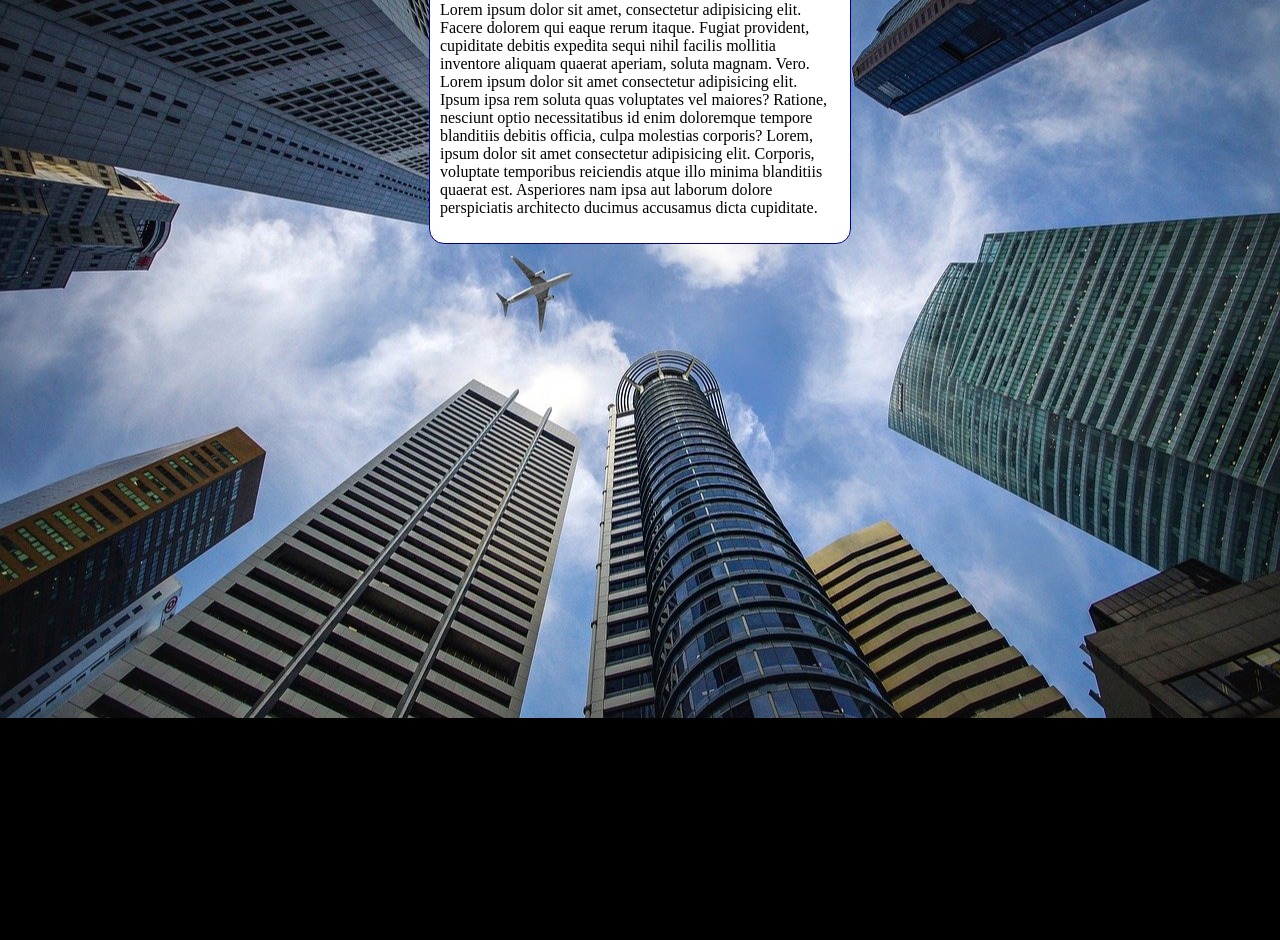
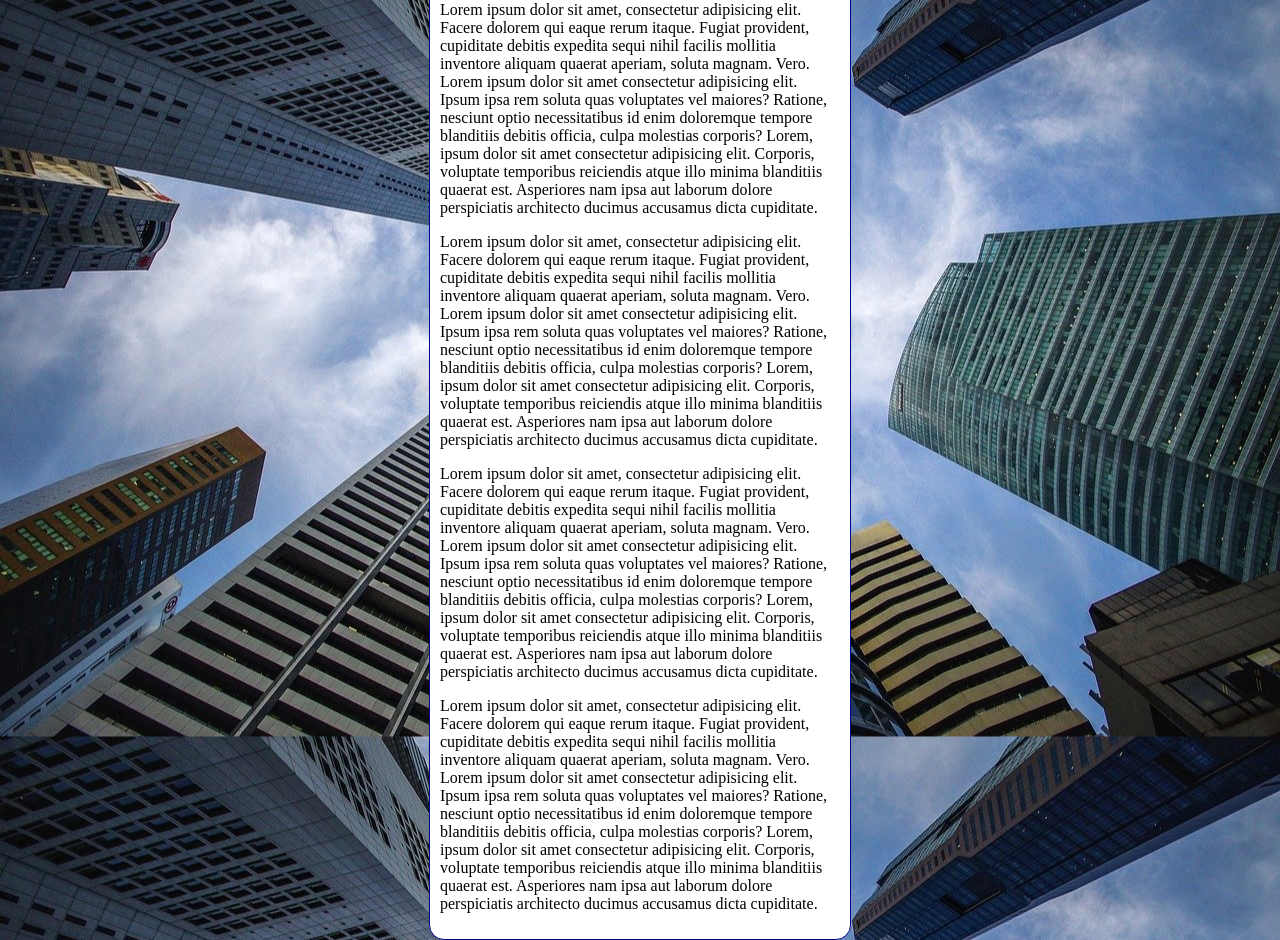
Before and after one commit to guspnet/HTML-CSS, a plain HTML site: page Exercicios/ex022/fundo006.html in a window 1280 px wide. Shown: the part 98-1038 px from the top of the page. Before the commit the page ends 816 px from the top, so only its background shows below. Drawn offline with Linux system fonts and the light colour scheme.

Commit message:
Update fundo006.html

```diff
--- a/Exercicios/ex022/fundo006.html
+++ b/Exercicios/ex022/fundo006.html
@@ -11,7 +11,7 @@
             background-color: black;
             background-image: url('imagens/wallpaper002.jpg');
             background-position:  center center;
-            background-repeat: no-repeat;
+            background-repeat: repeat-y;
             background-size: cover;
         }
 
@@ -31,6 +31,15 @@
         <p>
             Lorem ipsum dolor sit amet, consectetur adipisicing elit. Facere dolorem qui eaque rerum itaque. Fugiat provident, cupiditate debitis expedita sequi nihil facilis mollitia inventore aliquam quaerat aperiam, soluta magnam. Vero. Lorem ipsum dolor sit amet consectetur adipisicing elit. Ipsum ipsa rem soluta quas voluptates vel maiores? Ratione, nesciunt optio necessitatibus id enim doloremque tempore blanditiis debitis officia, culpa molestias corporis? Lorem, ipsum dolor sit amet consectetur adipisicing elit. Corporis, voluptate temporibus reiciendis atque illo minima blanditiis quaerat est. Asperiores nam ipsa aut laborum dolore perspiciatis architecto ducimus accusamus dicta cupiditate.
         </p>
+        <p>
+            Lorem ipsum dolor sit amet, consectetur adipisicing elit. Facere dolorem qui eaque rerum itaque. Fugiat provident, cupiditate debitis expedita sequi nihil facilis mollitia inventore aliquam quaerat aperiam, soluta magnam. Vero. Lorem ipsum dolor sit amet consectetur adipisicing elit. Ipsum ipsa rem soluta quas voluptates vel maiores? Ratione, nesciunt optio necessitatibus id enim doloremque tempore blanditiis debitis officia, culpa molestias corporis? Lorem, ipsum dolor sit amet consectetur adipisicing elit. Corporis, voluptate temporibus reiciendis atque illo minima blanditiis quaerat est. Asperiores nam ipsa aut laborum dolore perspiciatis architecto ducimus accusamus dicta cupiditate.
+        </p>
+        <p>
+            Lorem ipsum dolor sit amet, consectetur adipisicing elit. Facere dolorem qui eaque rerum itaque. Fugiat provident, cupiditate debitis expedita sequi nihil facilis mollitia inventore aliquam quaerat aperiam, soluta magnam. Vero. Lorem ipsum dolor sit amet consectetur adipisicing elit. Ipsum ipsa rem soluta quas voluptates vel maiores? Ratione, nesciunt optio necessitatibus id enim doloremque tempore blanditiis debitis officia, culpa molestias corporis? Lorem, ipsum dolor sit amet consectetur adipisicing elit. Corporis, voluptate temporibus reiciendis atque illo minima blanditiis quaerat est. Asperiores nam ipsa aut laborum dolore perspiciatis architecto ducimus accusamus dicta cupiditate.
+        </p>
+        <p>
+            Lorem ipsum dolor sit amet, consectetur adipisicing elit. Facere dolorem qui eaque rerum itaque. Fugiat provident, cupiditate debitis expedita sequi nihil facilis mollitia inventore aliquam quaerat aperiam, soluta magnam. Vero. Lorem ipsum dolor sit amet consectetur adipisicing elit. Ipsum ipsa rem soluta quas voluptates vel maiores? Ratione, nesciunt optio necessitatibus id enim doloremque tempore blanditiis debitis officia, culpa molestias corporis? Lorem, ipsum dolor sit amet consectetur adipisicing elit. Corporis, voluptate temporibus reiciendis atque illo minima blanditiis quaerat est. Asperiores nam ipsa aut laborum dolore perspiciatis architecto ducimus accusamus dicta cupiditate.
+        </p>
     </main>
 </body>
 </html>
```
